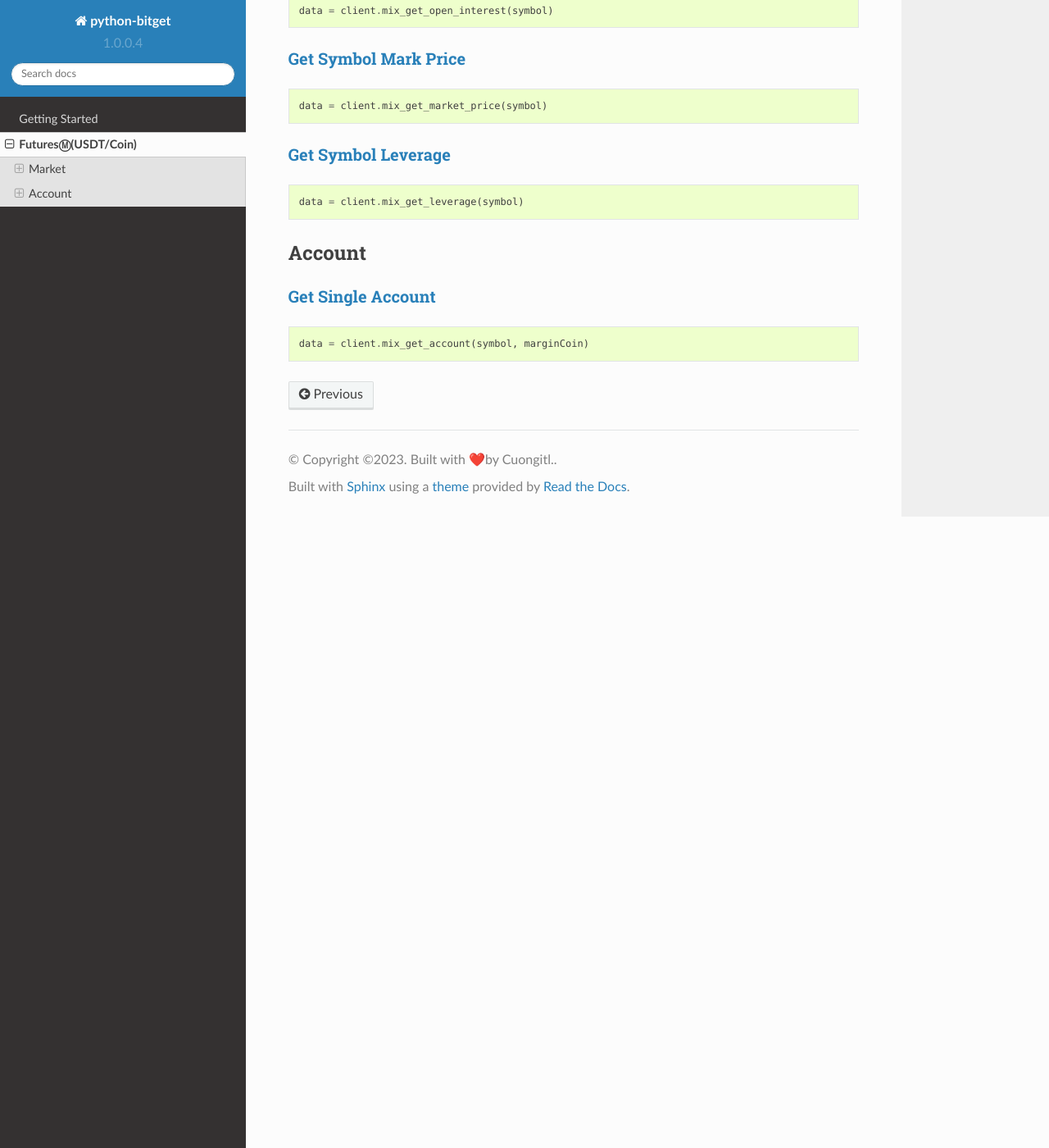
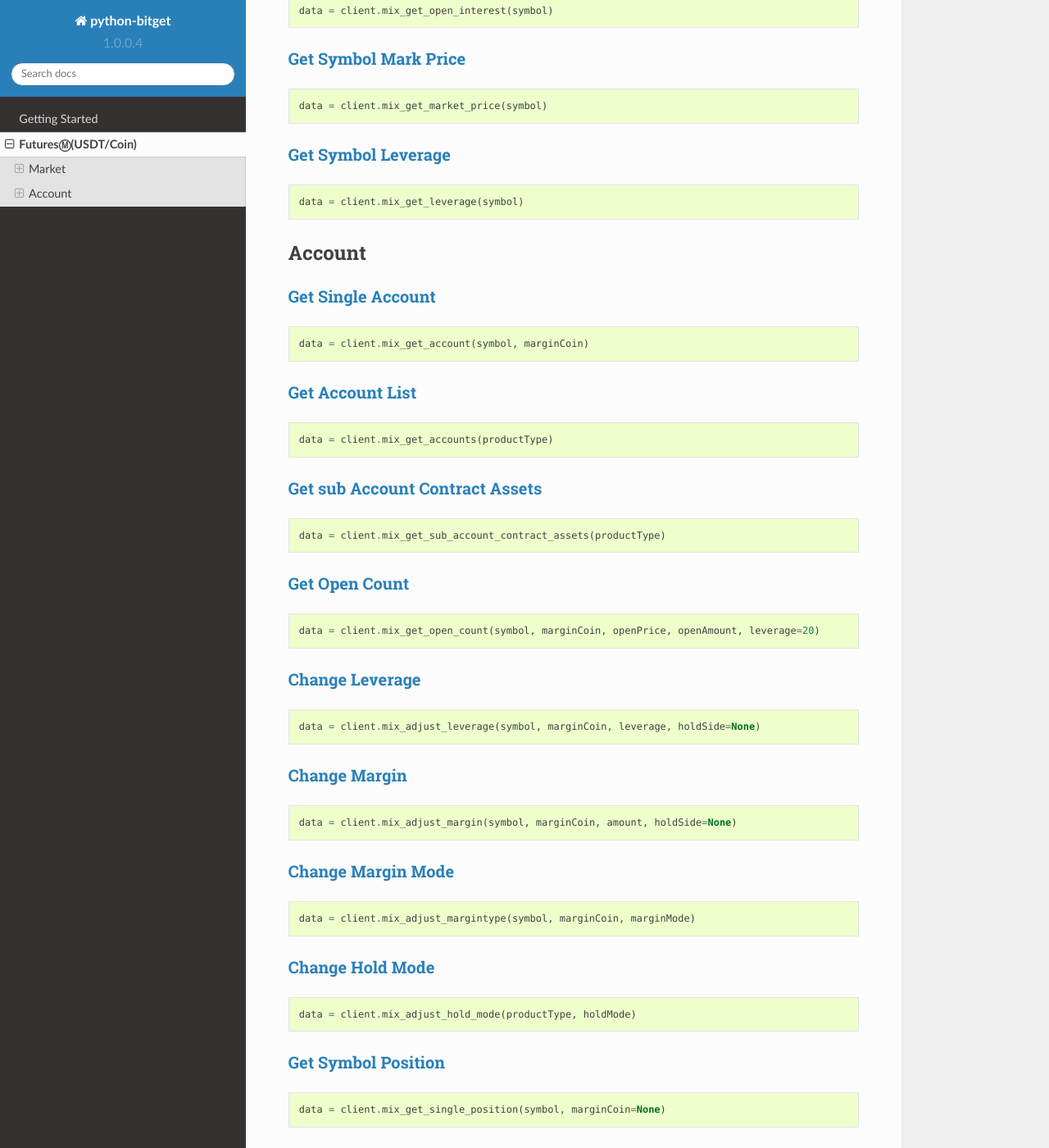
Before and after one commit to cuongitl/python-bitget, a Sphinx documentation site: the page built from docs/mix.rst, in a window 1280 px wide and 1400 px high, scrolled down 1459 px. Shown: the whole window at 82% size. Built offline with Sphinx 7.4.7 and the Read the Docs theme 2.0.0, drawn with Linux system fonts in a browser that asks for light colours; formulas are drawn with MathJax 3; some of the changed text lies outside the part shown.

Commit message:
update docs

```diff
--- a/docs/mix.rst
+++ b/docs/mix.rst
@@ -91,3 +91,69 @@ Account
 .. code:: python
 
     data = client.mix_get_account(symbol, marginCoin)
+
+`Get Account List <#>`_
+^^^^^^^^^^^^^^^^^^^^^^^^^^^^^^^^^^^^^^^^^^^^^^^^^^^^^^^^^^^^^^^^^^^^^^^
+.. code:: python
+
+    data = client.mix_get_accounts(productType)
+
+`Get sub Account Contract Assets <#>`_
+^^^^^^^^^^^^^^^^^^^^^^^^^^^^^^^^^^^^^^^^^^^^^^^^^^^^^^^^^^^^^^^^^^^^^^^
+.. code:: python
+
+    data = client.mix_get_sub_account_contract_assets(productType)
+
+`Get Open Count <#>`_
+^^^^^^^^^^^^^^^^^^^^^^^^^^^^^^^^^^^^^^^^^^^^^^^^^^^^^^^^^^^^^^^^^^^^^^^
+.. code:: python
+
+    data = client.mix_get_open_count(symbol, marginCoin, openPrice, openAmount, leverage=20)
+
+`Change Leverage <#>`_
+^^^^^^^^^^^^^^^^^^^^^^^^^^^^^^^^^^^^^^^^^^^^^^^^^^^^^^^^^^^^^^^^^^^^^^^
+.. code:: python
+
+    data = client.mix_adjust_leverage(symbol, marginCoin, leverage, holdSide=None)
+
+`Change Margin <#>`_
+^^^^^^^^^^^^^^^^^^^^^^^^^^^^^^^^^^^^^^^^^^^^^^^^^^^^^^^^^^^^^^^^^^^^^^^
+.. code:: python
+
+    data = client.mix_adjust_margin(symbol, marginCoin, amount, holdSide=None)
+
+`Change Margin Mode <#>`_
+^^^^^^^^^^^^^^^^^^^^^^^^^^^^^^^^^^^^^^^^^^^^^^^^^^^^^^^^^^^^^^^^^^^^^^^
+.. code:: python
+
+    data = client.mix_adjust_margintype(symbol, marginCoin, marginMode)
+
+`Change Hold Mode <#>`_
+^^^^^^^^^^^^^^^^^^^^^^^^^^^^^^^^^^^^^^^^^^^^^^^^^^^^^^^^^^^^^^^^^^^^^^^
+.. code:: python
+
+    data = client.mix_adjust_hold_mode(productType, holdMode)
+
+`Get Symbol Position <#>`_
+^^^^^^^^^^^^^^^^^^^^^^^^^^^^^^^^^^^^^^^^^^^^^^^^^^^^^^^^^^^^^^^^^^^^^^^
+.. code:: python
+
+    data = client.mix_get_single_position(symbol, marginCoin=None)
+
+`Get All Position <#>`_
+^^^^^^^^^^^^^^^^^^^^^^^^^^^^^^^^^^^^^^^^^^^^^^^^^^^^^^^^^^^^^^^^^^^^^^^
+.. code:: python
+
+    data = client.mix_get_all_positions(productType, marginCoin=None)
+
+`Get Account Bill <#>`_
+^^^^^^^^^^^^^^^^^^^^^^^^^^^^^^^^^^^^^^^^^^^^^^^^^^^^^^^^^^^^^^^^^^^^^^^
+.. code:: python
+
+    data = client.mix_get_accountBill(symbol, marginCoin, startTime, endTime, lastEndId='', pageSize=20, next=False)
+
+`Get Business Account Bill <#>`_
+^^^^^^^^^^^^^^^^^^^^^^^^^^^^^^^^^^^^^^^^^^^^^^^^^^^^^^^^^^^^^^^^^^^^^^^
+.. code:: python
+
+    data = client.mix_get_accountBusinessBill(productType, startTime, endTime, lastEndId='', pageSize=20, next=False)
```
